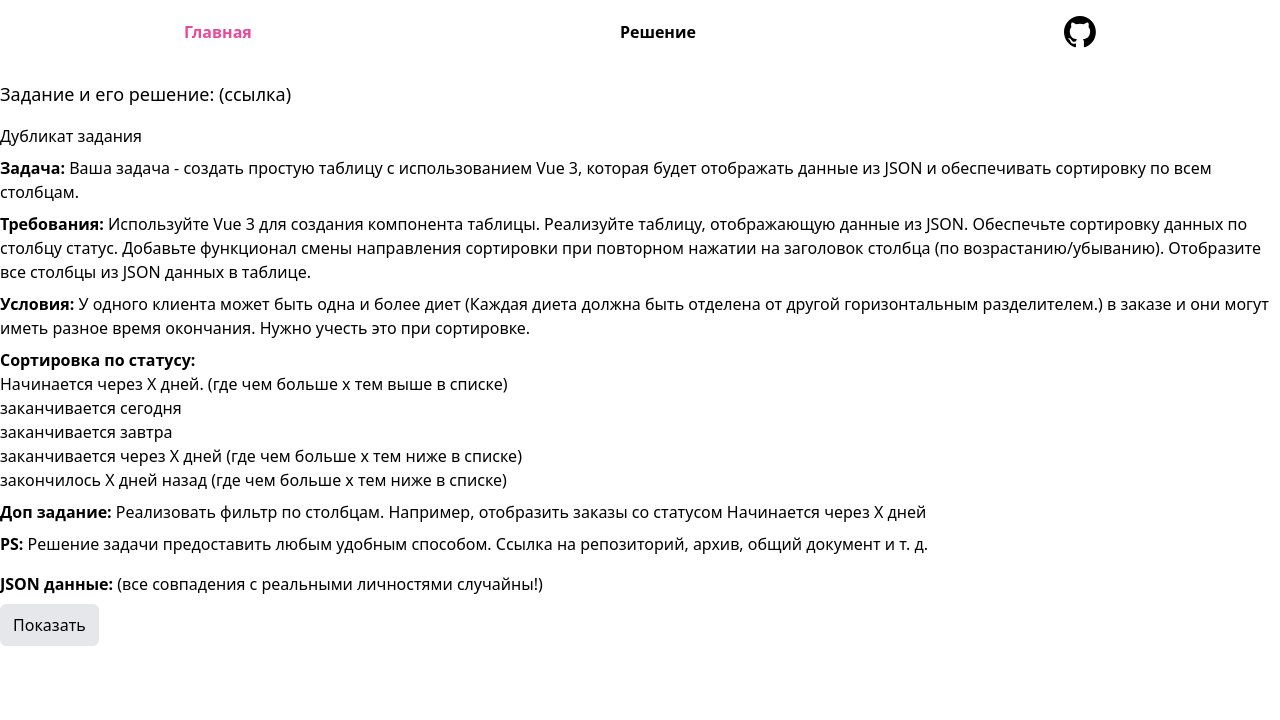
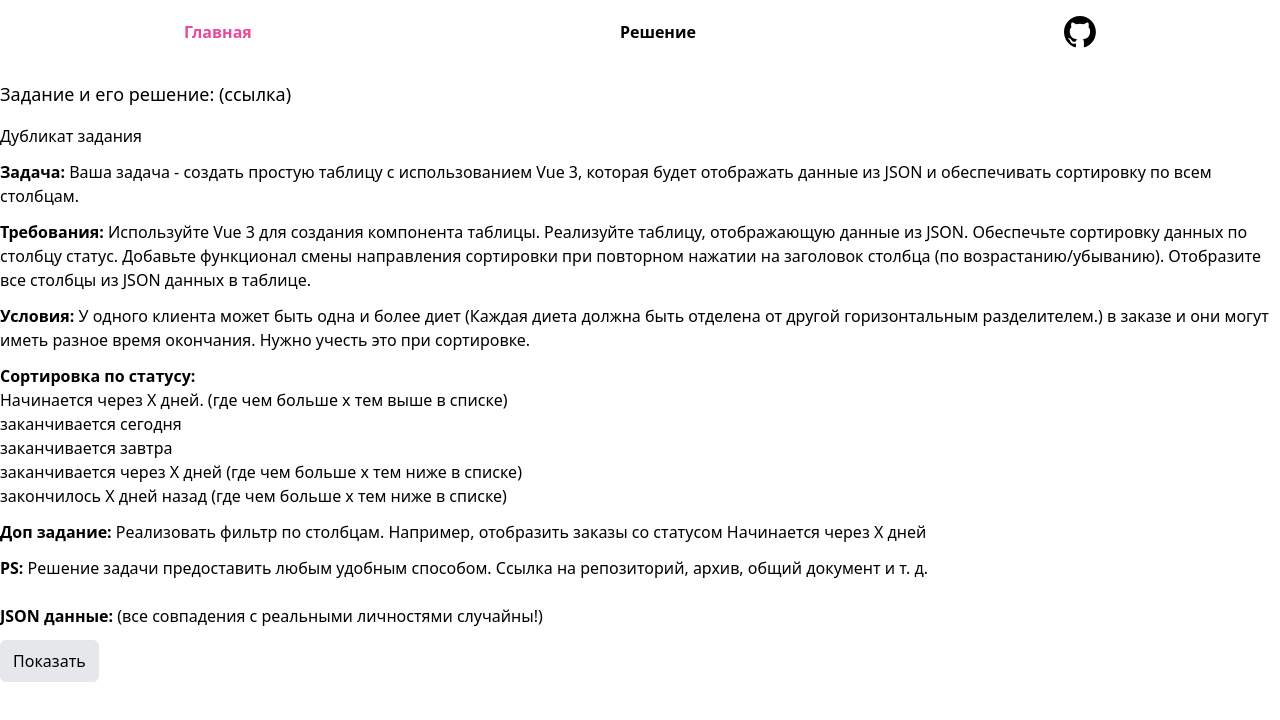
Before and after one commit to detailcore/vue3-table-test, a Vue app: page / in a window 1280 px wide. Shown: the top 720 px of the page. Built offline with nearby package versions, Linux system fonts and the light colour scheme.

Commit message:
Update HomePage.vue

```diff
--- a/src/pages/HomePage.vue
+++ b/src/pages/HomePage.vue
@@ -1,5 +1,5 @@
 <script setup>
-import {ref} from 'vue'
+import { ref } from 'vue'
 import { mockDB } from '@/stores/index'
 
 const isShow = ref(false)
@@ -8,19 +8,37 @@ const isShow = ref(false)
 <template>
   <div class="mx-auto w-full max-w-7xl">
     <h1 class="my-4 text-lg font-medium">
-      Задание и его решение: (<a href="https://gitlab.com/sibkod/test" target="_blank" rel="noopener noreferrer">ссылка</a>)
+      Задание и его решение: (<a
+        href="https://gitlab.com/sibkod/test"
+        target="_blank"
+        rel="noopener noreferrer"
+        >ссылка</a
+      >)
     </h1>
 
-    <div>
-      <p>Дубликат задания</p>
+    <div class="main">
+      <div class="my-3">Дубликат задания</div>
 
-      <p><b>Задача:</b> Ваша задача - создать простую таблицу с использованием Vue 3, которая будет отображать данные из JSON и обеспечивать сортировку по всем столбцам.</p>
+      <div class="my-3">
+        <b>Задача:</b> Ваша задача - создать простую таблицу с использованием Vue 3, которая будет
+        отображать данные из JSON и обеспечивать сортировку по всем столбцам.
+      </div>
 
-      <p><b>Требования:</b> Используйте Vue 3 для создания компонента таблицы. Реализуйте таблицу, отображающую данные из JSON. Обеспечьте сортировку данных по столбцу статус. Добавьте функционал смены направления сортировки при повторном нажатии на заголовок столбца (по возрастанию/убыванию). Отобразите все столбцы из JSON данных в таблице.</p>
+      <div class="my-3">
+        <b>Требования:</b> Используйте Vue 3 для создания компонента таблицы. Реализуйте таблицу,
+        отображающую данные из JSON. Обеспечьте сортировку данных по столбцу статус. Добавьте
+        функционал смены направления сортировки при повторном нажатии на заголовок столбца (по
+        возрастанию/убыванию). Отобразите все столбцы из JSON данных в таблице.
+      </div>
 
-      <p><b>Условия:</b> У одного клиента может быть одна и более диет (Каждая диета должна быть отделена от другой горизонтальным разделителем.) в заказе и они могут иметь разное время окончания. Нужно учесть это при сортировке.</p>
+      <div class="my-3">
+        <b>Условия:</b> У одного клиента может быть одна и более диет (Каждая диета должна быть
+        отделена от другой горизонтальным разделителем.) в заказе и они могут иметь разное время
+        окончания. Нужно учесть это при сортировке.
+      </div>
 
-      <p><b>Сортировка по статусу:</b>
+      <div class="my-3">
+        <b>Сортировка по статусу:</b>
         <ul>
           <li>Начинается через Х дней. (где чем больше х тем выше в списке)</li>
           <li>заканчивается сегодня</li>
@@ -28,24 +46,28 @@ const isShow = ref(false)
           <li>заканчивается через Х дней (где чем больше х тем ниже в списке)</li>
           <li>закончилось Х дней назад (где чем больше х тем ниже в списке)</li>
         </ul>
-      </p>
+      </div>
 
-      <p><b>Доп задание:</b> Реализовать фильтр по столбцам. Например, отобразить заказы со статусом Начинается через Х дней</p>
+      <div class="my-3">
+        <b>Доп задание:</b> Реализовать фильтр по столбцам. Например, отобразить заказы со статусом
+        Начинается через Х дней
+      </div>
 
-      <p><b>PS:</b> Решение задачи предоставить любым удобным способом. Ссылка на репозиторий, архив, общий документ и т. д.</p>
-
+      <div class="my-3">
+        <b>PS:</b> Решение задачи предоставить любым удобным способом. Ссылка на репозиторий, архив,
+        общий документ и т. д.
+      </div>
     </div>
 
     <div class="flex flex-col items-start">
-      <p><b>JSON данные:</b> (все совпадения с реальными личностями случайны!)</p>
-      <button class="border py-2 px-3 rounded-md bg-gray-200 hover:bg-gray-400" @click="isShow = !isShow">Показать</button>
+      <div class="my-3"><b>JSON данные:</b> (все совпадения с реальными личностями случайны!)</div>
+      <button
+        class="rounded-md border bg-gray-200 px-3 py-2 hover:bg-gray-400"
+        @click="isShow = !isShow"
+      >
+        Показать
+      </button>
       <div v-if="isShow">{{ mockDB }}</div>
     </div>
   </div>
 </template>
-
-<style lang="scss">
-p {
-  margin: 8px 0;
-}
-</style>
```
Lines whose indentation alone changed are shown as unchanged.
